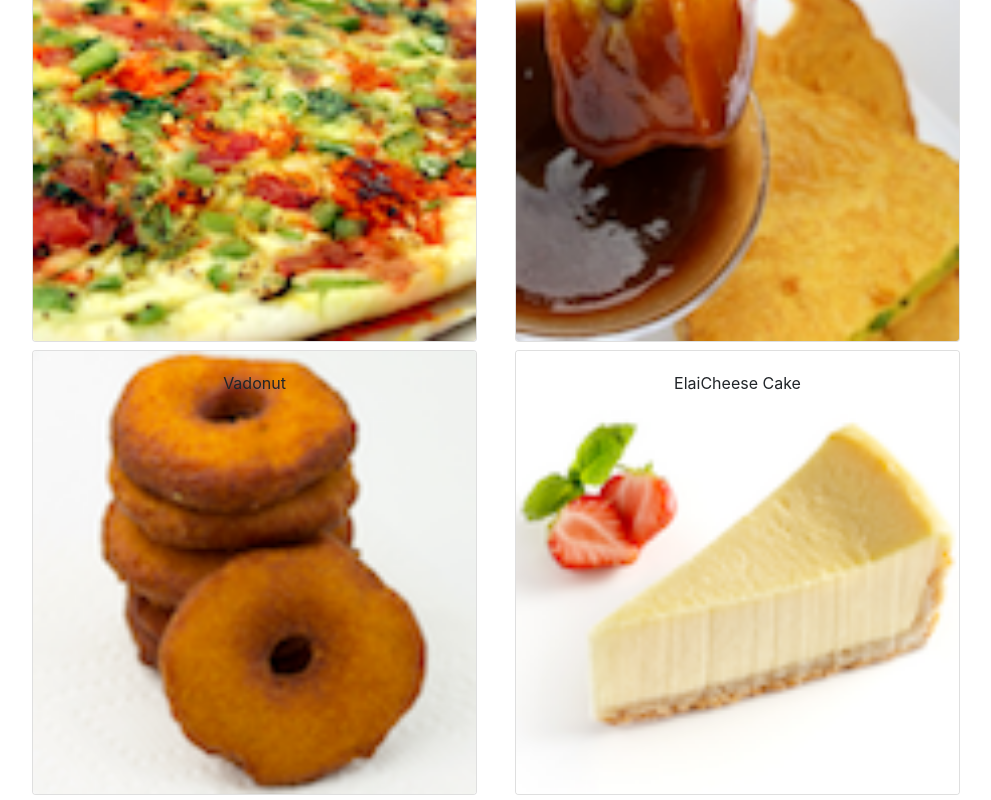
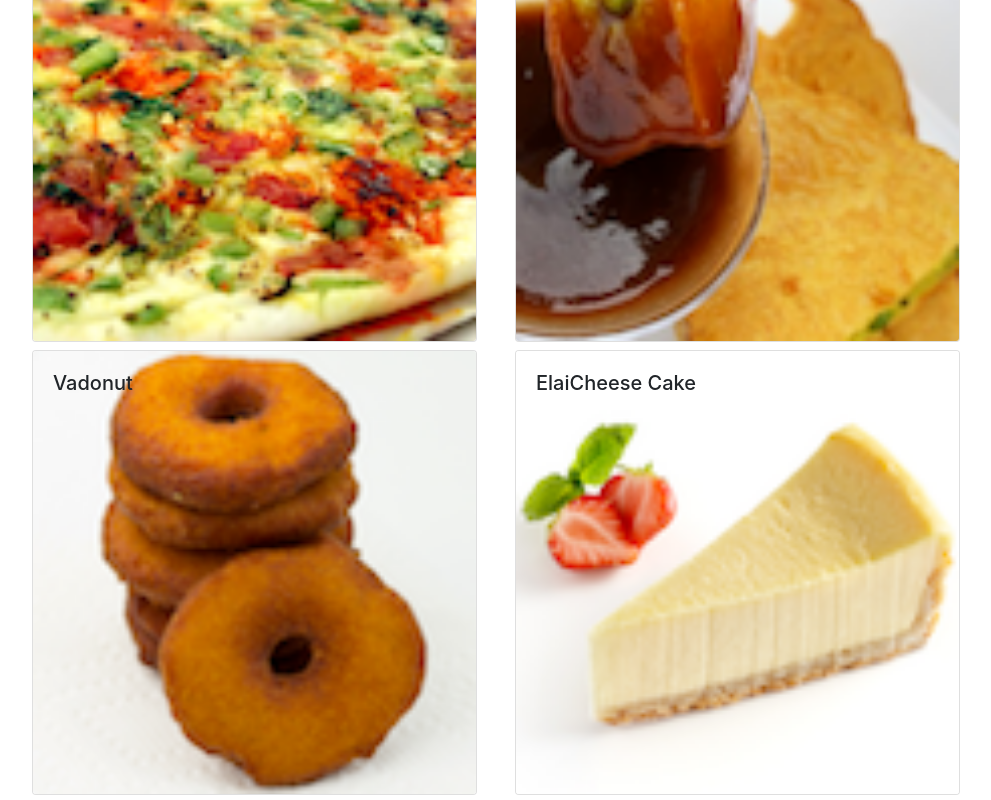
Before and after one commit to AMMAR187/React-Restaurant-App, a React (Create React App) app: page / in a window 1280 px wide. Shown: the part 163-963 px from the top of the page, without its empty margins (57-1048 px from the left). Built offline with nearby package versions, Linux system fonts and the light colour scheme.

Commit message:
Presentational and Container Components

```diff
--- a/src/App.js
+++ b/src/App.js
@@ -1,28 +1,13 @@
 import React, { Component } from 'react';
-import logo from './logo.svg';
-import { Navbar, NavbarBrand } from 'reactstrap';
 import './App.css';
-import Menu from './components/MenuComponent';
-import { DISHES } from './shared/dishes';
+import Main from './components/MainComponent';
 
 
 class App extends Component {
-  constructor(props) {
-    super(props);
-    this.state = {
-      dishes: DISHES
-    }
-  }
-
   render() {
     return (
       <div className="App" >
-        <Navbar dark color="primary" >
-          <div className="container" >
-            <NavbarBrand href="/" > Ristorant Con fusion </NavbarBrand>
-          </div>
-        </Navbar>
-        <Menu dishes={this.state.dishes} />
+        <Main />
       </div>
     );
   }
--- /dev/null
+++ b/src/components/DishdetailComponent.js
@@ -0,0 +1,73 @@
+import React, { Component } from 'react';
+import { Card, CardBody, CardImg, CardText, CardTitle, Media } from 'reactstrap';
+
+class Dishdetail extends Component {
+    constructor(props) {
+        super(props);
+
+    }
+    renderComments(Dish) {
+        var Comments = [];
+        if (typeof (Dish) !== 'undefined') {
+            Dish.comments.map((comment) => {
+                Comments.push(
+                    <Media as="li" key={comment.id}>
+                        <Media body>
+                            <p>{comment.comment}</p>
+                            <p>--{comment.author} ,{new Intl.DateTimeFormat('en-US', { year: 'numeric', month: 'short', day: '2-digit' }).format(new Date(Date.parse(comment.date)))}</p>
+                        </Media>
+                    </Media>
+                );
+            });
+            return (
+                <div className="col-12 col-md-5 m1">
+                    <h4>Comments</h4>
+                    <ul className="list-unstyled" >
+                        {Comments}
+                    </ul>
+                </div>
+
+            );
+        }
+    }
+    render() {
+
+        var Dishdetail = [];
+        var dish = [];
+        if (this.props.dish) {
+            Dishdetail = this.props.dish;
+            dish =
+                <Card>
+                    <CardImg top src={Dishdetail.image} alt={Dishdetail.name} />
+                    <CardBody>
+                        <CardTitle>{Dishdetail.name}</CardTitle>
+                        <CardText >{Dishdetail.description}</CardText>
+                    </CardBody>
+                </Card>;
+        }
+
+
+
+
+
+
+
+
+
+        return (
+            <div className="container text-left">
+                <div className="row">
+                    <div className="col-12 col-md-5 m1">
+                        {dish}
+                    </div>
+                    {this.renderComments(this.props.dish)}
+                </div>
+            </div>
+
+
+
+        );
+    }
+}
+
+export default Dishdetail;
--- /dev/null
+++ b/src/components/MainComponent.js
@@ -0,0 +1,36 @@
+import React, { Component } from 'react';
+import { Navbar, NavbarBrand } from 'reactstrap';
+import Menu from './MenuComponent';
+import DishDetail from './DishdetailComponent';
+import { DISHES } from '../shared/dishes';
+
+class Main extends Component {
+
+    constructor(props) {
+        super(props);
+        this.state = {
+            dishes: DISHES,
+            selectedDish: null
+        };
+    }
+
+    onDishSelect(dishId) {
+        this.setState({ selectedDish: dishId });
+    }
+
+    render() {
+        return (
+            <div>
+                <Navbar dark color="primary">
+                    <div className="container">
+                        <NavbarBrand href="/">Ristorante Con Fusion</NavbarBrand>
+                    </div>
+                </Navbar>
+                <Menu dishes={this.state.dishes} onClick={(dishId) => this.onDishSelect(dishId)} />
+                <DishDetail dish={this.state.dishes.filter((dish) => dish.id === this.state.selectedDish)[0]} />
+            </div>
+        );
+    }
+}
+
+export default Main;
--- a/src/components/MenuComponent.js
+++ b/src/components/MenuComponent.js
@@ -1,6 +1,8 @@
 import React, { Component } from 'react';
 import { Media } from "reactstrap";
 import { Card, CardBody, CardImg, CardImgOverlay, CardText, CardTitle } from 'reactstrap';
+import Dishdeatail from './DishdetailComponent';
+
 class Menu extends Component {
     constructor(props) {
         super(props);
@@ -8,46 +10,34 @@ class Menu extends Component {
             selectedDish: null
         };
     }
-    onDishSelect(dish) {
-        this.setState({ selectedDish: dish });
-    }
-    renderDish(dish) {
-        if (dish != null) {
-            return (
-                <Card>
-                    <CardImg top src={dish.image} alt={dish.name} />
-                    <CardBody>
-                        <CardTitle>{dish.name}</CardTitle>
-                        <CardText>{dish.description}</CardText>
-                    </CardBody>
-                </Card>
-            );
-        } else {
-            return (<div></div>);
-        }
-    }
+
+
+    // renderDish(dish) {
+    //     if (dish != null) {
+    //         return (
+    //             <Dishdeatail dish={dish} />
+    //         );
+    //     } else {
+    //         return (<div></div>);
+    //     }
+    // }
     render() {
         const menu = this.props.dishes.map((dish) => {
             return (
-                <div className="col-12 col-md-5 m-1" >
-                    <Card key={dish.id} onClick={() => this.onDishSelect(dish)}>
+                <div key={dish.id} className="col-12 col-md-5 m-1" >
+                    <Card onClick={() => this.props.onClick(dish.id)}>
                         <CardImg width="100%" src={dish.image} alt={dish.name} />
                         <CardImgOverlay >
-                            <cardTitle heading>{dish.name}</cardTitle>
+                            <CardTitle >{dish.name}</CardTitle>
                         </CardImgOverlay>
                     </Card>
                 </div>
             );
         })
         return (
-            <div className="container">
+            <div className="container text-left">
                 <div className="row">
                     {menu}
-                </div>
-                <div className="row">
-                    <div className="col-12 col-md5 m1">
-                        {this.renderDish(this.state.selectedDish)}
-                    </div>
                 </div>
             </div>
         );
--- a/src/shared/dishes.js
+++ b/src/shared/dishes.js
@@ -1,15 +1,12 @@
-export const DISHES =
-    [
-        {
+export const DISHES = [{
         id: 0,
-        name:'Uthappizza',
+        name: 'Uthappizza',
         image: 'assets/images/uthappizza.png',
         category: 'mains',
-        label:'Hot',
-        price:'4.99',
-        description:'A unique combination of Indian Uthappam (pancake) and Italian pizza, topped with Cerignola olives, ripe vine cherry tomatoes, Vidalia onion, Guntur chillies and Buffalo Paneer.',
-        comments: [
-            {
+        label: 'Hot',
+        price: '4.99',
+        description: 'A unique combination of Indian Uthappam (pancake) and Italian pizza, topped with Cerignola olives, ripe vine cherry tomatoes, Vidalia onion, Guntur chillies and Buffalo Paneer.',
+        comments: [{
                 id: 0,
                 rating: 5,
                 comment: "Imagine all the eatables, living in conFusion!",
@@ -44,17 +41,17 @@ export const DISHES =
                 author: "25 Cent",
                 date: "2011-12-02T17:57:28.556094Z"
             }
-        ]                        },
+        ]
+    },
     {
         id: 1,
-        name:'Zucchipakoda',
+        name: 'Zucchipakoda',
         image: 'assets/images/zucchipakoda.png',
         category: 'appetizer',
-        label:'',
-        price:'1.99',
-        description:'Deep fried Zucchini coated with mildly spiced Chickpea flour batter accompanied with a sweet-tangy tamarind sauce',
-        comments: [
-            {
+        label: '',
+        price: '1.99',
+        description: 'Deep fried Zucchini coated with mildly spiced Chickpea flour batter accompanied with a sweet-tangy tamarind sauce',
+        comments: [{
                 id: 0,
                 rating: 5,
                 comment: "Imagine all the eatables, living in conFusion!",
@@ -93,14 +90,13 @@ export const DISHES =
     },
     {
         id: 2,
-        name:'Vadonut',
+        name: 'Vadonut',
         image: 'assets/images/vadonut.png',
         category: 'appetizer',
-        label:'New',
-        price:'1.99',
-        description:'A quintessential ConFusion experience, is it a vada or is it a donut?',
-        comments: [
-            {
+        label: 'New',
+        price: '1.99',
+        description: 'A quintessential ConFusion experience, is it a vada or is it a donut?',
+        comments: [{
                 id: 0,
                 rating: 5,
                 comment: "Imagine all the eatables, living in conFusion!",
@@ -131,7 +127,7 @@ export const DISHES =
             {
                 id: 4,
                 rating: 2,
-            comment: "It's your birthday, we're gonna party!",
+                comment: "It's your birthday, we're gonna partyy!",
                 author: "25 Cent",
                 date: "2011-12-02T17:57:28.556094Z"
             }
@@ -139,14 +135,13 @@ export const DISHES =
     },
     {
         id: 3,
-        name:'ElaiCheese Cake',
+        name: 'ElaiCheese Cake',
         image: 'assets/images/elaicheesecake.png',
         category: 'dessert',
-        label:'',
-        price:'2.99',
-        description:'A delectable, semi-sweet New York Style Cheese Cake, with Graham cracker crust and spiced with Indian cardamoms',
-        comments: [
-            {
+        label: '',
+        price: '2.99',
+        description: 'A delectable, semi-sweet New York Style Cheese Cake, with Graham cracker crust and spiced with Indian cardamoms',
+        comments: [{
                 id: 0,
                 rating: 5,
                 comment: "Imagine all the eatables, living in conFusion!",
```
Lines whose indentation alone changed are shown as unchanged.
